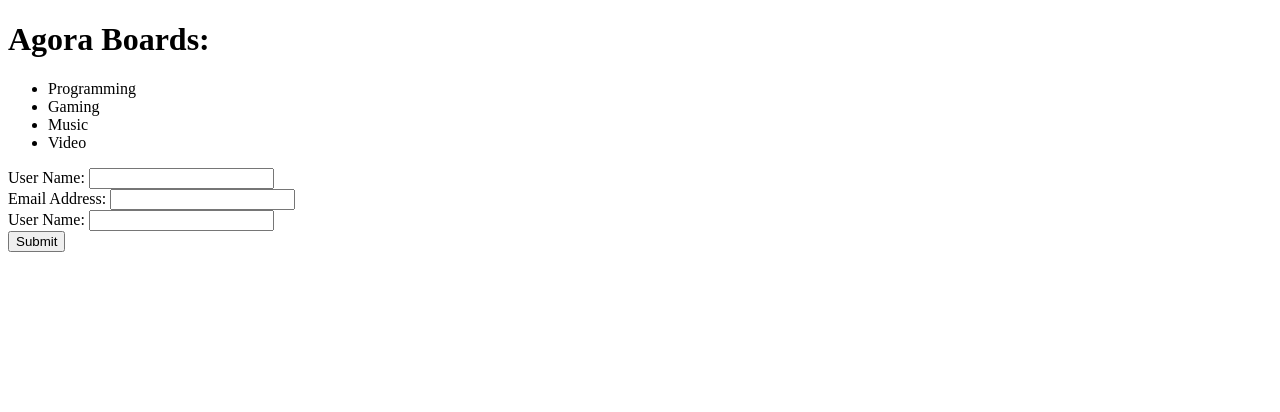
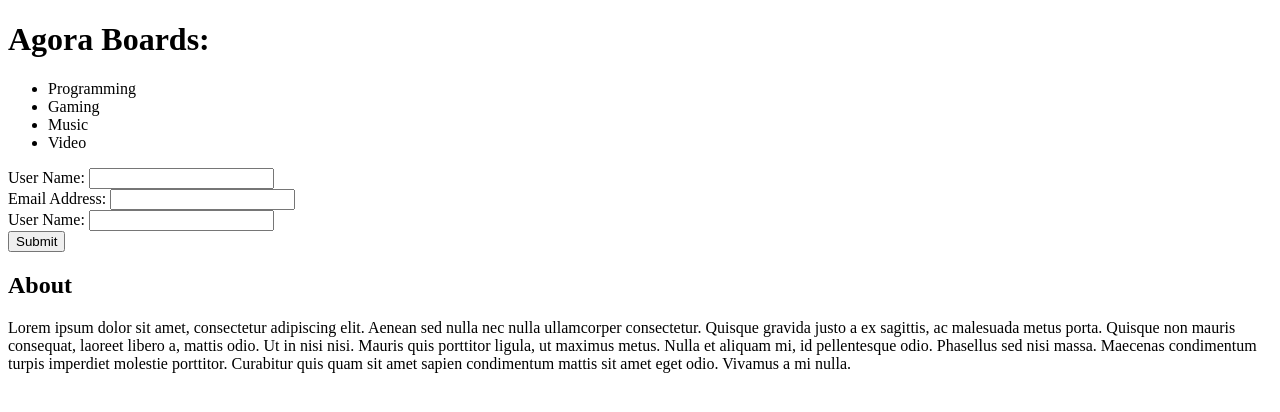
Before and after one commit to mcfoote/agoraWebForum, a website: page public/index.html in a window 1280 px wide. Drawn offline with nearby package versions, Linux system fonts and the light colour scheme.

Commit message:
work on frontend

```diff
--- a/public/index.html
+++ b/public/index.html
@@ -5,6 +5,9 @@
     <title>Agora</title>
     <meta charset = "UTF-8"/>
     <link rel="stylesheet" href="./assets/css/indexStyle.css">
+    <script src="https://cdn.jsdelivr.net/npm/bootstrap@5.2.2/dist/js/bootstrap.bundle.min.js"
+    integrity="sha384-OERcA2EqjJCMA+/3y+gxIOqMEjwtxJY7qPCqsdltbNJuaOe923+mo//f6V8Qbsw3"
+    crossorigin="anonymous"></script>
 </head>
 
 <body>
@@ -36,7 +39,21 @@
 
     </form>
 
-    <section>
+    <section id="aboutBox">
+
+        <div class="sectionHeading">
+            <h2>About</h2>
+        </div>
+
+        <div>
+            <p>
+                Lorem ipsum dolor sit amet, consectetur adipiscing elit. Aenean sed nulla nec nulla ullamcorper consectetur.
+                Quisque gravida justo a ex sagittis, ac malesuada metus porta. Quisque non mauris consequat, laoreet libero a, mattis odio.
+                Ut in nisi nisi. Mauris quis porttitor ligula, ut maximus metus. Nulla et aliquam mi, id pellentesque odio.
+                Phasellus sed nisi massa. Maecenas condimentum turpis imperdiet molestie porttitor.
+                Curabitur quis quam sit amet sapien condimentum mattis sit amet eget odio. Vivamus a mi nulla.
+            </p>
+        </div>
 
     </section>
 
```
